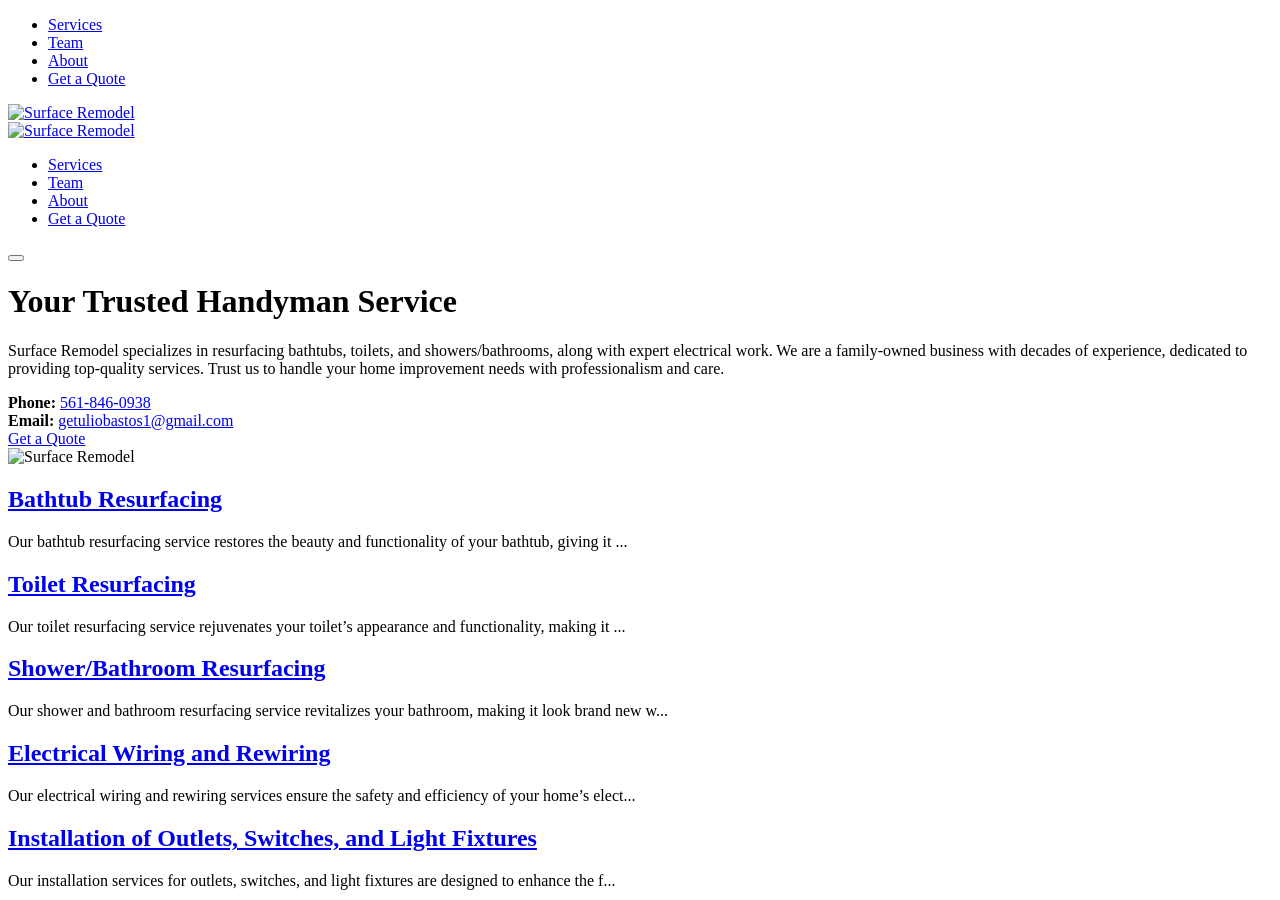
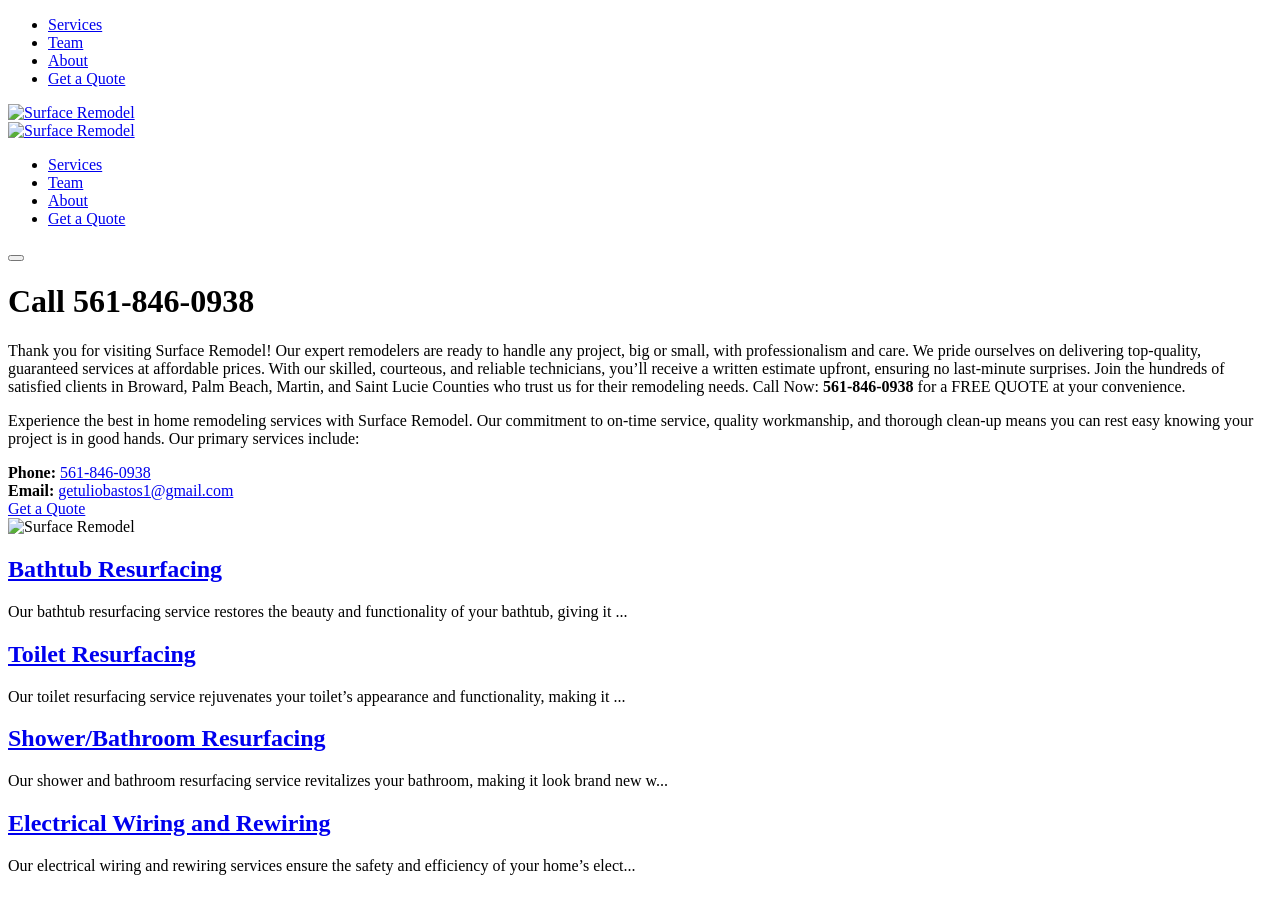
Before and after one commit to bastosmichael/surface-remodel, a Jekyll site: the page built from index.md, in a window 1280 px wide and 900 px high. Built offline with Jekyll 4.4.1, drawn with Linux system fonts in a browser that asks for light colours.

Commit message:
Update index.md

```diff
--- a/index.md
+++ b/index.md
@@ -1,13 +1,15 @@
 ---
 title: Surface Remodel
 layout: home
-description: Surface Remodel specializes in resurfacing bathtubs, toilets, and showers/bathrooms, along with expert electrical work. We are a family-owned business with decades of experience, dedicated to providing top-quality services.
+description: Surface Remodel specializes in expert vinyl flooring installation. We are a family-owned business with decades of experience, dedicated to providing top-quality remodeling services.
 intro_image: "images/illustrations/remodel.webp"
 intro_image_absolute: true
 intro_image_hide_on_mobile: true
 show_call_box: true
 ---
 
-# Your Trusted Handyman Service
+# Call 561-846-0938
 
-Surface Remodel specializes in resurfacing bathtubs, toilets, and showers/bathrooms, along with expert electrical work. We are a family-owned business with decades of experience, dedicated to providing top-quality services. Trust us to handle your home improvement needs with professionalism and care.
+Thank you for visiting Surface Remodel! Our expert remodelers are ready to handle any project, big or small, with professionalism and care. We pride ourselves on delivering top-quality, guaranteed services at affordable prices. With our skilled, courteous, and reliable technicians, you’ll receive a written estimate upfront, ensuring no last-minute surprises. Join the hundreds of satisfied clients in Broward, Palm Beach, Martin, and Saint Lucie Counties who trust us for their remodeling needs. Call Now: **561-846-0938** for a FREE QUOTE at your convenience.
+
+Experience the best in home remodeling services with Surface Remodel. Our commitment to on-time service, quality workmanship, and thorough clean-up means you can rest easy knowing your project is in good hands. Our primary services include:
```
